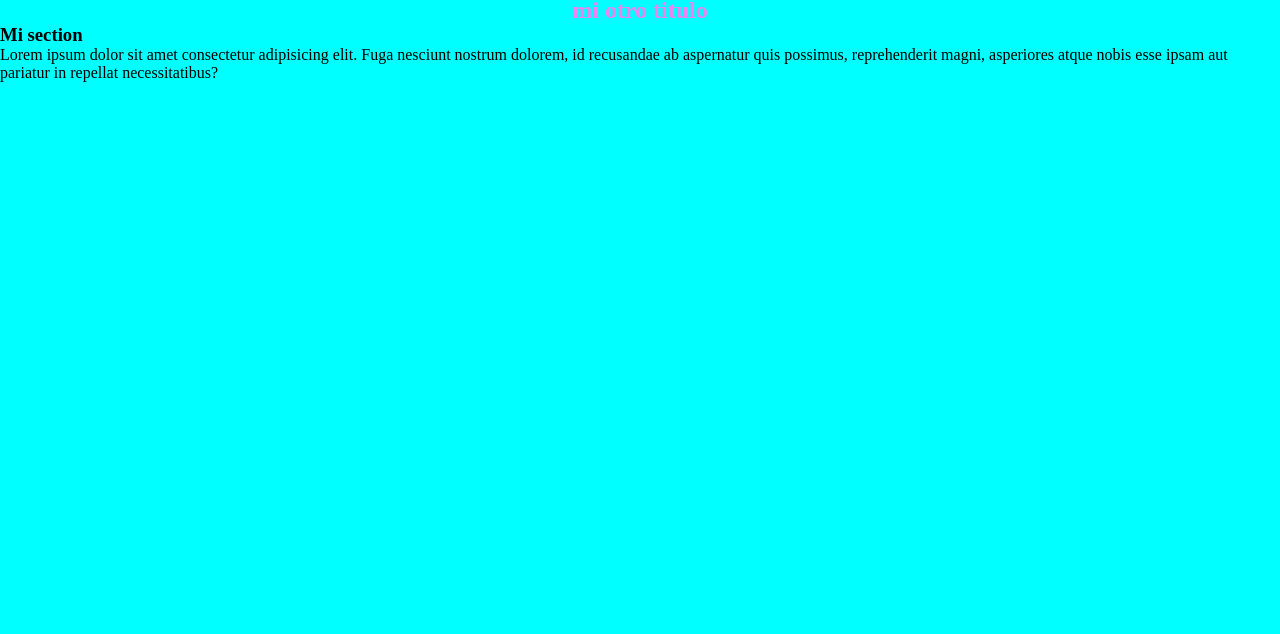
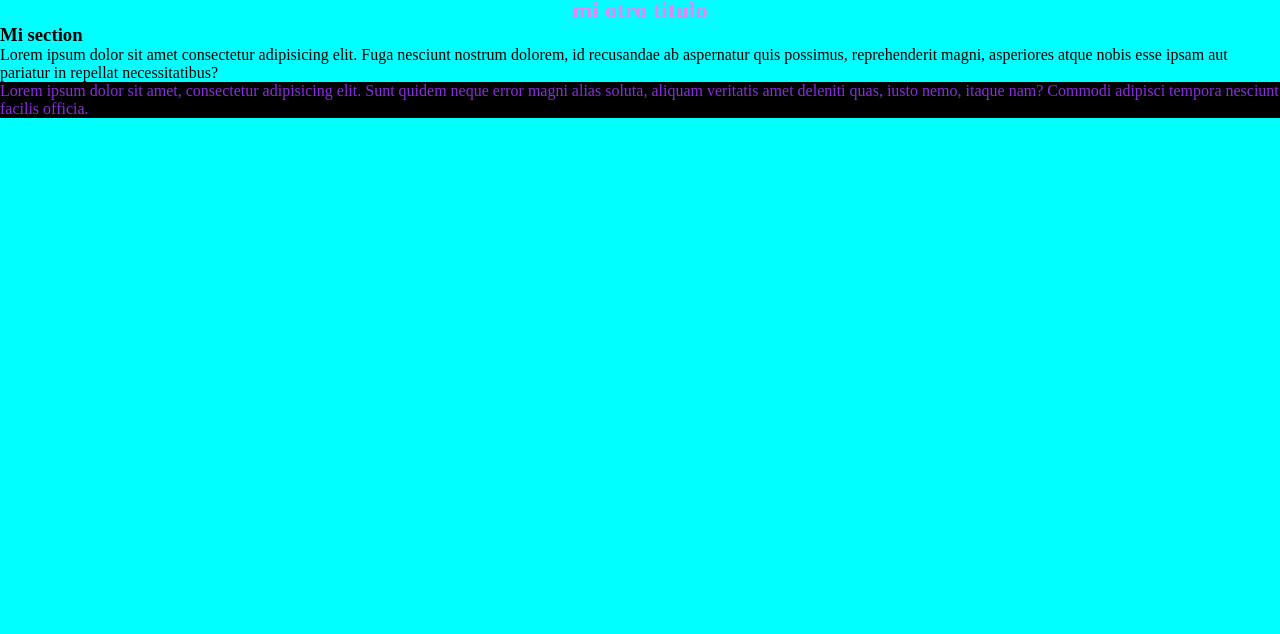
Before and after one commit to bnmonica4/miproyecto, a plain HTML site: page index.html in a window 1280 px wide. Shown: the part 166-800 px from the top of the page. Drawn offline with Linux system fonts and the light colour scheme.

Commit message:
agrego mi footer con estilos

```diff
--- a/estilos.css
+++ b/estilos.css
@@ -15,3 +15,8 @@ h2{
     text-align: center;
     color: violet;
 }
+
+footer{
+    background-color: black;
+    color: blueviolet;
+}
--- a/index.html
+++ b/index.html
@@ -25,5 +25,8 @@
         <h3>Mi section</h3>
         <p>Lorem ipsum dolor sit amet consectetur adipisicing elit. Fuga nesciunt nostrum dolorem, id recusandae ab aspernatur quis possimus, reprehenderit magni, asperiores atque nobis esse ipsam aut pariatur in repellat necessitatibus?</p>
     </section>
+    <footer>
+        <p>Lorem ipsum dolor sit amet, consectetur adipisicing elit. Sunt quidem neque error magni alias soluta, aliquam veritatis amet deleniti quas, iusto nemo, itaque nam? Commodi adipisci tempora nesciunt facilis officia.</p>
+    </footer>
 </body>
 </html>
```
